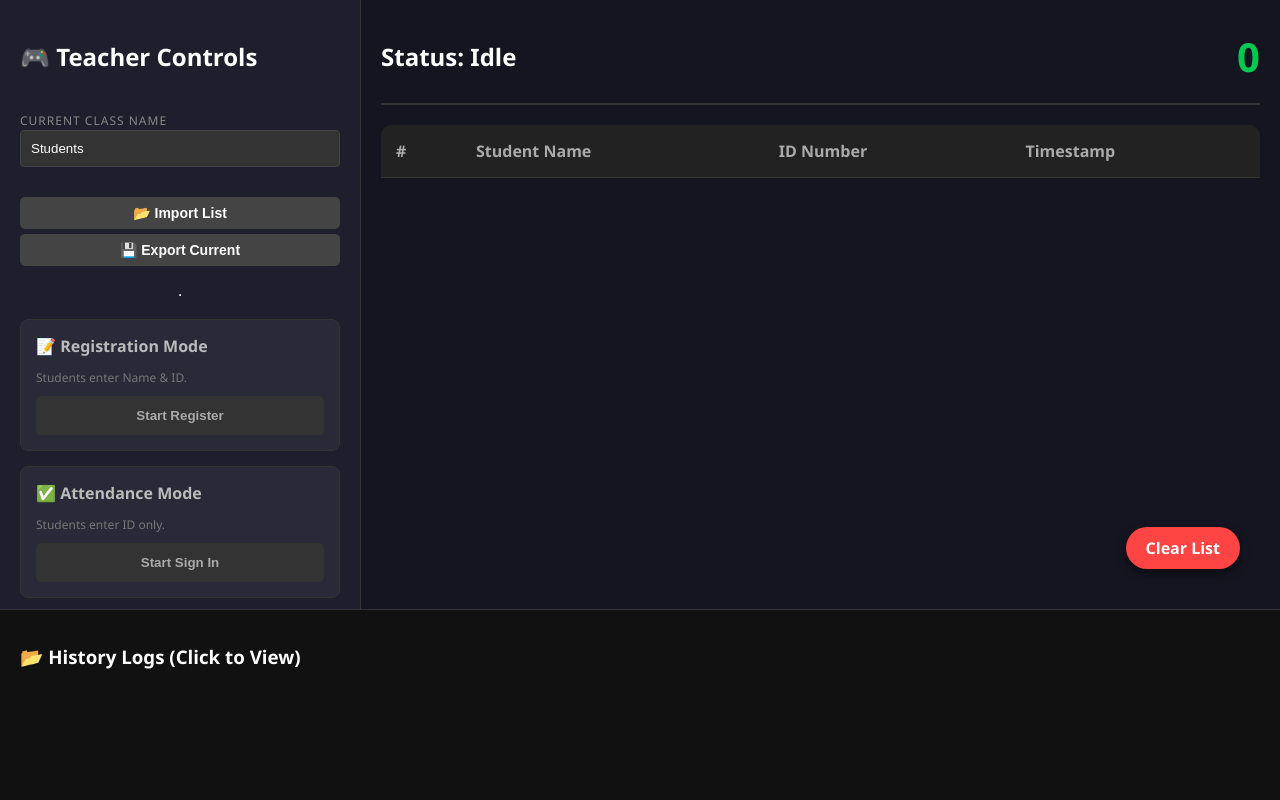
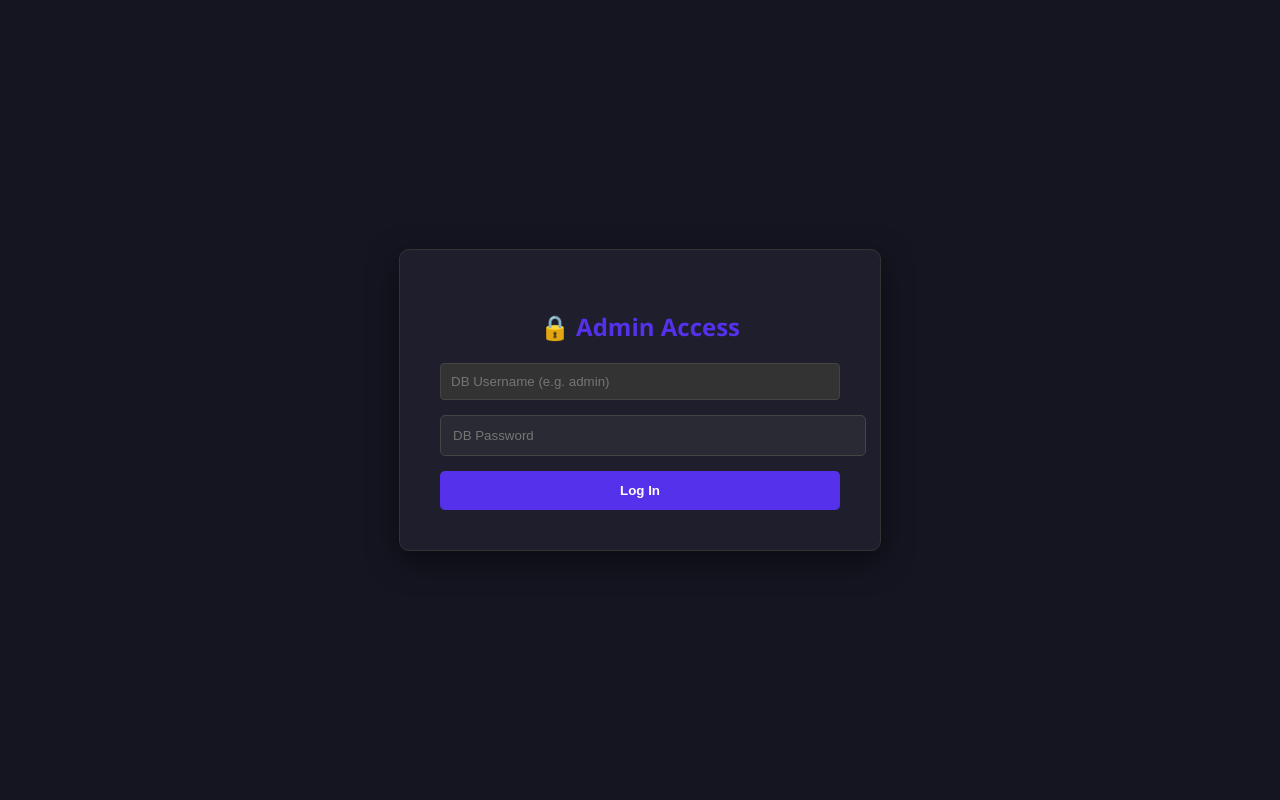
Before and after one commit to MarkSenpai20/STI-COLLEGE-LAOAG, a PHP site: page /teacher.php in a window 1280 px wide. Run offline with PHP 8.4, Linux system fonts and the light colour scheme; data that the repository does not hold is empty.

Commit message:
Add files via upload

```diff
--- a/AttendanceWebApp/db_connect.php
+++ b/AttendanceWebApp/db_connect.php
@@ -1,19 +1,31 @@
 <?php
+session_start();
 date_default_timezone_set('Asia/Manila');
 
+// --- DYNAMIC DATABASE CONNECTION ---
+// 1. If Teacher is logged in, use their credentials
+if (isset($_SESSION['db_user']) && isset($_SESSION['db_pass'])) {
+    $user = $_SESSION['db_user'];
+    $pass = $_SESSION['db_pass'];
+} else {
+    // 2. Fallback for STUDENTS (Public Access)
+    // Students don't log in via the admin form, but they need to insert data.
+    // We use a default connection for them.
+    // You can change this to a restricted user if you want higher security.
+    $user = "teacher";
+    $pass = "sti123";
+}
+
 $host = "127.0.0.1";
-$user = "teacher";
-$pass = "sti123";
 $dbname = "school_db";
 
-$conn = new mysqli($host, $user, $pass, $dbname);
-
-if ($conn->connect_error) {
-     die("Database Error: " . $conn->connect_error);
-}
+// Attempt Connection
+// We suppress errors (@) so we can handle them cleanly in the Login action
+$conn = @new mysqli($host, $user, $pass, $dbname);
 
 $stateFile = 'server_state.json';
 
+// --- HELPER FUNCTIONS ---
 function getServerIP() {
     return gethostbyname(gethostname());
 }
@@ -30,13 +42,47 @@ function getServerState() {
     return json_decode(file_get_contents($stateFile), true);
 }
 
-// --- API HANDLING ---
+// --- API ACTIONS ---
 if (isset($_GET['action'])) {
+    // Don't output JSON header for export actions
     if ($_GET['action'] !== 'export') {
         header('Content-Type: application/json');
     }
 
     $action = $_GET['action'];
+
+    // 0. LOGIN ACTION (Teacher)
+    if ($action == 'login' && $_SERVER['REQUEST_METHOD'] == 'POST') {
+        $inputUser = $_POST['username'];
+        $inputPass = $_POST['password'];
+
+        // Test connection with provided credentials
+        $testConn = @new mysqli($host, $inputUser, $inputPass, $dbname);
+
+        if ($testConn->connect_error) {
+            echo json_encode(["status" => "error", "message" => "Login Failed: " . $testConn->connect_error]);
+        } else {
+            // Success! Save to session
+            $_SESSION['db_user'] = $inputUser;
+            $_SESSION['db_pass'] = $inputPass;
+            $_SESSION['logged_in'] = true;
+            echo json_encode(["status" => "success"]);
+        }
+        exit;
+    }
+
+    // 0.5 LOGOUT ACTION
+    if ($action == 'logout') {
+        session_destroy();
+        echo json_encode(["status" => "success"]);
+        exit;
+    }
+
+    // CHECK CONNECTION BEFORE CONTINUING
+    // If connection failed (and it's not a login attempt), stop here.
+    if ($conn->connect_error) {
+         die(json_encode(["status" => "error", "message" => "Database Connection Failed. Please Log In."]));
+    }
 
     // 1. SET MODE
     if ($action == 'set_mode') {
@@ -163,27 +209,22 @@ if (isset($_GET['action'])) {
         exit;
     }
 
-    // 8. EXPORT CSV (UPDATED LOGIC)
+    // 8. EXPORT CSV
     if ($action == 'export') {
         $class = $_GET['class'];
-        $type = $_GET['type'] ?? ''; // 'registered' or 'attendance'
-        $date = $_GET['date'] ?? date('Y-m-d'); // Default to today
+        $type = $_GET['type'] ?? '';
+        $date = $_GET['date'] ?? date('Y-m-d');
 
         header('Content-Type: text/csv');
         header('Content-Disposition: attachment; filename="Export_' . $class . '_' . $date . '.csv"');
 
         $output = fopen('php://output', 'w');
 
-        // LOGIC: If type 'registered', we dump STUDENTS table.
-        // Otherwise, we dump ATTENDANCE_LOGS table.
-
         if ($type == 'registered') {
-             // Export Class Identity List
              fputcsv($output, ['Student Name', 'Student ID', 'Status']);
              $res = $conn->query("SELECT student_name, student_id FROM students WHERE class_name = '$class'");
              while($row = $res->fetch_assoc()) fputcsv($output, [$row['student_name'], $row['student_id'], 'Registered Identity']);
         } else {
-             // Export Daily Log (Attendance)
              fputcsv($output, ['Student Name', 'Student ID', 'Time In']);
              $res = $conn->query("SELECT student_name, student_id, timestamp FROM attendance_logs WHERE class_name = '$class' AND session_date = '$date'");
              while($row = $res->fetch_assoc()) fputcsv($output, [$row['student_name'], $row['student_id'], $row['timestamp']]);
--- a/AttendanceWebApp/server_state.json
+++ b/AttendanceWebApp/server_state.json
@@ -1 +1 @@
-{"mode":"REGISTER","class":"EXPO"}
+{"mode":"ATTENDANCE","class":"Physics 101"}
--- a/AttendanceWebApp/style.css
+++ b/AttendanceWebApp/style.css
@@ -8,14 +8,51 @@
     --red: #ff4444;
     --blue: #33b5e5;
 }
-body {
-  font-family: "Segoe UI", sans-serif;
-  margin: 0;
-  padding: 0;
-  box-sizing: border-box;
+body { font-family: 'Segoe UI', sans-serif; margin: 0; padding: 0; box-sizing: border-box; }
+
+/* --- LOGIN PAGE STYLES --- */
+.login-wrapper {
+    height: 100vh;
+    display: flex;
+    justify-content: center;
+    align-items: center;
+    background: var(--darker);
+    color: white;
 }
+.login-card {
+    background: var(--dark);
+    padding: 40px;
+    border-radius: 10px;
+    box-shadow: 0 10px 30px rgba(0,0,0,0.5);
+    width: 100%;
+    max-width: 400px;
+    text-align: center;
+    border: 1px solid #333;
+}
+.login-card h2 { margin-bottom: 20px; color: var(--primary); }
+.login-card input {
+    margin-bottom: 15px;
+    background: #2a2a35;
+    border: 1px solid #444;
+    color: white;
+    padding: 12px;
+    width: 100%;
+    border-radius: 5px;
+}
+.login-card button {
+    background: var(--primary);
+    color: white;
+    width: 100%;
+    padding: 12px;
+    border-radius: 5px;
+    font-weight: bold;
+    cursor: pointer;
+    border: none;
+}
+.login-card button:hover { background: #4527c2; }
+.login-error { color: var(--red); margin-top: 10px; font-size: 14px; display: none; }
 
-/* TEACHER LAYOUT */
+/* --- TEACHER LAYOUT --- */
 .teacher-body {
     background: var(--darker);
     color: white;
@@ -43,88 +81,35 @@ body {
     gap: 15px;
     overflow-y: auto;
 }
-.control-panel::-webkit-scrollbar {
-  width: 8px;
-}
-.control-panel::-webkit-scrollbar-track {
-  background: #111;
-}
-.control-panel::-webkit-scrollbar-thumb {
-  background: #444;
-  border-radius: 4px;
-}
+.control-panel::-webkit-scrollbar { width: 8px; }
+.control-panel::-webkit-scrollbar-track { background: #111; }
+.control-panel::-webkit-scrollbar-thumb { background: #444; border-radius: 4px; }
 
 .control-box {
-  background: rgba(255, 255, 255, 0.05);
+    background: rgba(255,255,255,0.05);
     padding: 15px;
     border-radius: 8px;
     border: 1px solid #333;
     flex-shrink: 0;
 }
-.control-box h3 {
-  margin: 0 0 5px 0;
-  font-size: 16px;
-  color: #bbb;
-}
-.control-box p {
-  font-size: 12px;
-  color: #777;
-  margin-bottom: 10px;
-}
-.input-group label {
-  font-size: 12px;
-  text-transform: uppercase;
-  letter-spacing: 1px;
-  color: #888;
-}
-input[type="text"] {
-  width: 100%;
-  padding: 10px;
-  background: #333;
-  border: 1px solid #444;
-  color: white;
-  border-radius: 4px;
-  box-sizing: border-box;
-}
+.control-box h3 { margin: 0 0 5px 0; font-size: 16px; color: #bbb; }
+.control-box p { font-size: 12px; color: #777; margin-bottom: 10px; }
+
+.input-group label { font-size: 12px; text-transform: uppercase; letter-spacing: 1px; color: #888; }
+input[type="text"] { width: 100%; padding: 10px; background: #333; border: 1px solid #444; color: white; border-radius: 4px; box-sizing: border-box; }
 
 /* BUTTONS */
-button {
-  width: 100%;
-  padding: 12px;
-  border: none;
-  border-radius: 5px;
-  cursor: pointer;
-  font-weight: bold;
-  transition: 0.3s;
-}
-.btn-start {
-  background: #333;
-  color: #aaa;
-}
-.btn-start:hover {
-  background: #444;
-}
-.btn-start.active {
-  background: var(--primary);
-  color: white;
-  box-shadow: 0 0 15px var(--primary);
-}
-.btn-stop {
-  background: var(--red);
-  color: white;
-  margin-top: auto;
-  flex-shrink: 0;
-}
-.btn-secondary {
-  background: #444;
-  color: white;
-  font-size: 14px;
-  padding: 8px;
-  margin-bottom: 5px;
-}
-.btn-secondary:hover {
-  background: #555;
-}
+button { width: 100%; padding: 12px; border: none; border-radius: 5px; cursor: pointer; font-weight: bold; transition: 0.3s; }
+.btn-start { background: #333; color: #aaa; }
+.btn-start:hover { background: #444; }
+.btn-start.active { background: var(--primary); color: white; box-shadow: 0 0 15px var(--primary); }
+
+.btn-stop { background: var(--red); color: white; margin-top: auto; flex-shrink: 0; }
+.btn-secondary { background: #444; color: white; font-size: 14px; padding: 8px; margin-bottom: 5px; }
+.btn-secondary:hover { background: #555; }
+.btn-logout { background: transparent; border: 1px solid #555; color: #aaa; margin-top: 10px; }
+.btn-logout:hover { border-color: var(--red); color: var(--red); }
+
 .ip-box {
     margin-top: 20px;
     text-align: center;
@@ -134,87 +119,49 @@ button {
     border: 1px dashed #555;
     flex-shrink: 0;
 }
-.ip-box h1 {
-  font-size: 18px;
-  color: var(--green);
-  margin: 5px 0 0 0;
-  word-break: break-all;
-}
+.ip-box h1 { font-size: 18px; color: var(--green); margin: 5px 0 0 0; word-break: break-all; }
 
-/* RIGHT PANEL */
+/* RIGHT LIVE PANEL */
 .live-panel {
     flex: 1;
     padding: 20px;
     display: flex;
     flex-direction: column;
     overflow: hidden;
-  position: relative;
+    position: relative; /* Context for children if needed */
 }
-.live-header {
-  display: flex;
-  justify-content: space-between;
-  align-items: center;
-  margin-bottom: 20px;
-  border-bottom: 2px solid #333;
-  padding-bottom: 10px;
-  flex-shrink: 0;
-}
-.count-badge {
-  font-size: 40px;
-  font-weight: bold;
-  color: var(--green);
-}
+.live-header { display: flex; justify-content: space-between; align-items: center; margin-bottom: 20px; border-bottom: 2px solid #333; padding-bottom: 10px; flex-shrink: 0; }
+.count-badge { font-size: 40px; font-weight: bold; color: var(--green); }
 
 .table-container {
     flex: 1;
     overflow-y: auto;
-  /* background: var(--dark); */
-  /* background: url("logo.png"); */
+    background: var(--dark);
+    border-radius: 10px;
+    margin-bottom: 60px; /* Space for FAB on mobile */
+}
+.styled-table { width: 100%; border-collapse: collapse; }
+.styled-table th, .styled-table td { padding: 15px; text-align: left; border-bottom: 1px solid #333; }
+.styled-table th { position: sticky; top: 0; background: #222; color: #aaa; z-index: 2; }
+.styled-table tr:hover { background: rgba(255,255,255,0.02); }
 
-  border-radius: 10px;
-  position: relative;
-}
-
-.bg-img {
-  background: url("logo.png");
-  background-size: 50%;
-}
-
-.styled-table {
-  width: 100%;
-  border-collapse: collapse;
-}
-.styled-table th,
-.styled-table td {
-  padding: 15px;
-  text-align: left;
-  border-bottom: 1px solid #333;
-}
-.styled-table th {
-  position: sticky;
-  top: 0;
-  background: #222;
-  color: #aaa;
-  z-index: 2;
-}
-.styled-table tr:hover {
-  background: rgba(255, 255, 255, 0.02);
-}
-
-/* --- NEW CLEAR BUTTON STYLE --- */
+/* --- FIXED CLEAR BUTTON (FAB) --- */
 .btnClr {
-  position: absolute;
-  bottom: 20px;
-  right: 20px;
+    position: fixed; /* Fixed to viewport */
+    bottom: 30px;
+    right: 30px;
     background-color: var(--red);
     color: white;
-  padding: 10px 20px;
-  border-radius: 30px;
+    padding: 15px 30px;
+    border-radius: 50px;
     font-weight: bold;
     cursor: pointer;
-  box-shadow: 0 4px 10px rgba(0, 0, 0, 0.5);
+    box-shadow: 0 4px 15px rgba(0,0,0,0.5);
     transition: transform 0.2s, background 0.2s;
-  z-index: 10;
+    z-index: 1000; /* Ensure it floats above everything */
+    display: flex;
+    align-items: center;
+    gap: 10px;
 }
 .btnClr:hover {
     transform: scale(1.05);
@@ -332,36 +240,21 @@ button {
     background: var(--green);
     color: white;
 }
-input {
+/* Ensure inputs on student page look correct */
+.state-screen input {
     margin-bottom: 15px;
     border: 2px solid #eee;
     color: #333;
+    background: #fff;
+    width: 100%;
+    padding: 12px;
+    border-radius: 8px;
+    box-sizing: border-box;
 }
-input:focus {
+.state-screen input:focus {
     border-color: var(--primary);
     outline: none;
 }
-@keyframes fadeIn {
-  from {
-    opacity: 0;
-    transform: translateY(10px);
-  }
-  to {
-    opacity: 1;
-    transform: translateY(0);
-  }
-}
-@keyframes pulse {
-  0% {
-    transform: scale(1);
-    opacity: 1;
-  }
-  50% {
-    transform: scale(1.2);
-    opacity: 0.7;
-  }
-  100% {
-    transform: scale(1);
-    opacity: 1;
-  }
-}
+
+@keyframes fadeIn { from { opacity: 0; transform: translateY(10px); } to { opacity: 1; transform: translateY(0); } }
+@keyframes pulse { 0% { transform: scale(1); opacity: 1; } 50% { transform: scale(1.2); opacity: 0.7; } 100% { transform: scale(1); opacity: 1; } }
--- a/AttendanceWebApp/teacher.php
+++ b/AttendanceWebApp/teacher.php
@@ -2,6 +2,9 @@
 include 'db_connect.php';
 $ip = gethostbyname(gethostname());
 $current_folder = dirname($_SERVER['PHP_SELF']);
+
+// CHECK LOGIN STATUS
+$is_logged_in = isset($_SESSION['logged_in']) && $_SESSION['logged_in'] === true;
 ?>
 <!DOCTYPE html>
 <html lang="en">
@@ -13,6 +16,45 @@ $current_folder = dirname($_SERVER['PHP_SELF']);
 </head>
 <body class="teacher-body">
 
+<?php if (!$is_logged_in): ?>
+    <!-- LOGIN SCREEN -->
+    <div class="login-wrapper">
+        <div class="login-card">
+            <h2>🔒 Admin Access</h2>
+            <form onsubmit="handleLogin(event)">
+                <input type="text" id="db_user" placeholder="DB Username (e.g. admin)" required>
+                <input type="password" id="db_pass" placeholder="DB Password" required>
+                <button type="submit">Log In</button>
+                <p id="loginError" class="login-error"></p>
+            </form>
+        </div>
+    </div>
+    <script>
+        function handleLogin(e) {
+            e.preventDefault();
+            const u = document.getElementById('db_user').value;
+            const p = document.getElementById('db_pass').value;
+            const err = document.getElementById('loginError');
+
+            const fd = new FormData();
+            fd.append('username', u);
+            fd.append('password', p);
+
+            fetch('db_connect.php?action=login', { method: 'POST', body: fd })
+            .then(res => res.json())
+            .then(data => {
+                if (data.status === 'success') {
+                    window.location.reload();
+                } else {
+                    err.innerText = data.message;
+                    err.style.display = 'block';
+                }
+            });
+        }
+    </script>
+<?php else: ?>
+
+    <!-- MAIN DASHBOARD -->
     <div class="main-layout">
         <!-- LEFT PANEL -->
         <div class="control-panel">
@@ -20,7 +62,7 @@ $current_folder = dirname($_SERVER['PHP_SELF']);
 
             <div class="input-group">
                 <label>Current Class Name</label>
-            <input type="text" id="className" placeholder="e.g. Physics 101" value="Students">
+                <input type="text" id="className" placeholder="e.g. Physics 101" value="Physics 101">
             </div>
 
             <div class="action-buttons">
@@ -44,6 +86,8 @@ $current_folder = dirname($_SERVER['PHP_SELF']);
             </div>
 
             <button class="btn-stop" onclick="setMode('IDLE')">🛑 Stop Server</button>
+
+            <button class="btn-logout" onclick="handleLogout()">🚪 Log Out</button>
 
             <div class="ip-box">
                 <small>Student Link:</small>
@@ -70,8 +114,8 @@ $current_folder = dirname($_SERVER['PHP_SELF']);
                     </thead>
                     <tbody id="liveTableBody"></tbody>
                 </table>
-            <!-- CLEAR BUTTON -->
-            <div class="btnClr">Clear List</div>
+                <!-- FIXED CLEAR BUTTON (FAB) -->
+                <div class="btnClr" onclick="clrClick()">🗑️ Clear List</div>
             </div>
         </div>
     </div>
@@ -104,8 +148,14 @@ $current_folder = dirname($_SERVER['PHP_SELF']);
     <script>
     let currentMode = 'IDLE';
 
-// CLEAR FUNCTION
-document.querySelector('.btnClr').onclick = clrClick;
+    // LOGOUT
+    function handleLogout() {
+        if(confirm("Are you sure you want to log out?")) {
+            fetch('db_connect.php?action=logout').then(() => window.location.reload());
+        }
+    }
+
+    // CLEAR LIST
     function clrClick() {
         if (currentMode === 'IDLE') {
             alert("Server is Idle. Nothing to clear.");
@@ -188,7 +238,6 @@ function openHistory(className, date) {
         const exportBtn = document.getElementById('modalExportBtn');
 
         title.innerText = `${className} (${date})`;
-    // Logic for history export (defaults to attendance type for past dates)
         exportBtn.onclick = function() {
             window.location.href = `db_connect.php?action=export&class=${className}&date=${date}&type=attendance`;
         };
@@ -216,26 +265,21 @@ function uploadCSV() {
         fetch('db_connect.php?action=import', { method: 'POST', body: fd }).then(res => res.json()).then(data => { alert("Imported " + data.count + " students!"); });
     }
 
-// --- UPDATED EXPORT FUNCTION ---
     function exportCurrent() {
         const className = document.getElementById('className').value;
         if(!className) return alert("Enter Class Name!");
 
-    // If IDLE, we don't know what list they want
         if(currentMode === 'IDLE') {
             alert("Please START a mode (Register or Sign In) first, so I know which list to export.");
             return;
         }
-
-    // Determine Type based on Active Mode
         let type = (currentMode === 'REGISTER') ? 'registered' : 'attendance';
-
-    // Trigger Download
         window.location.href = `db_connect.php?action=export&class=${className}&type=${type}`;
     }
 
     setInterval(fetchLiveData, 2000);
     fetchHistory();
     </script>
+<?php endif; ?>
 </body>
 </html>
```
Also changed, not shown: other parts of AttendanceWebApp/style.css (+25 -63 lines). Lines whose indentation alone changed are shown as unchanged.
